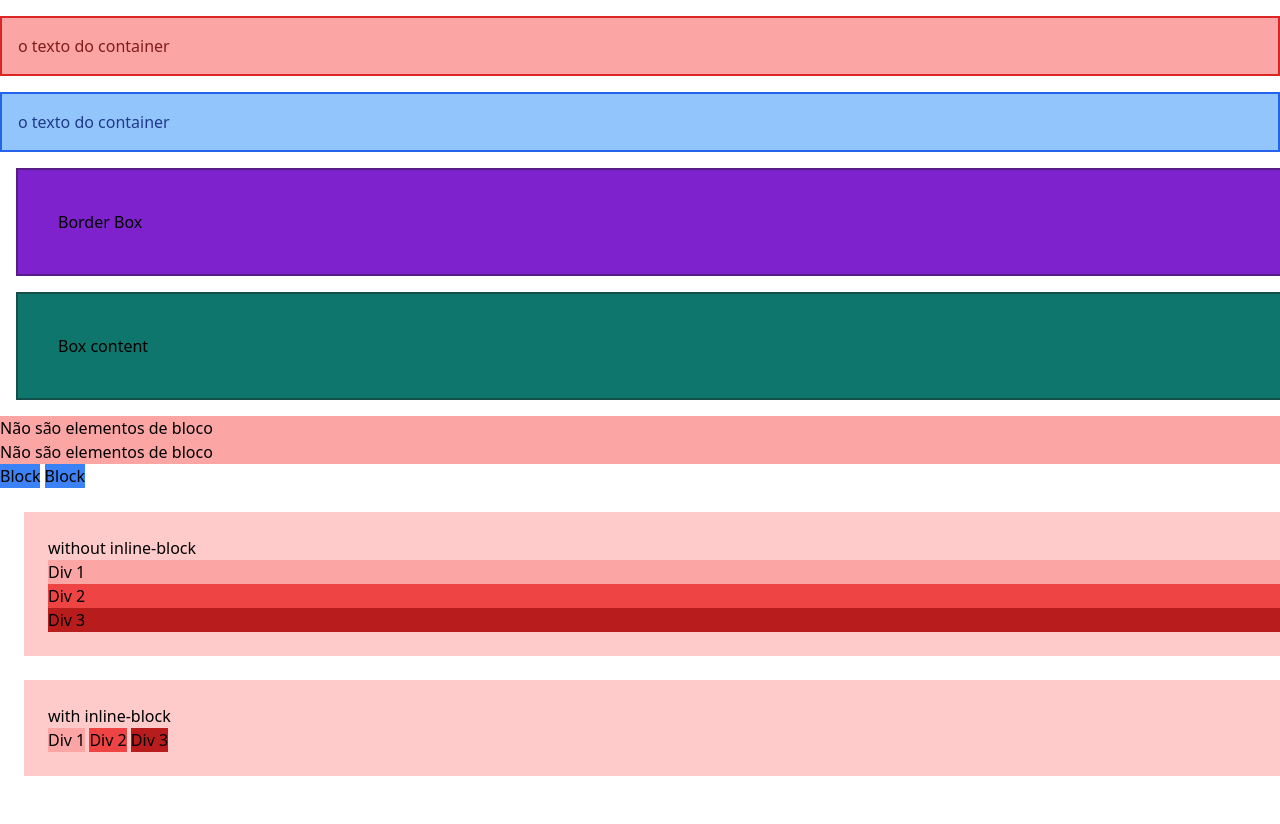
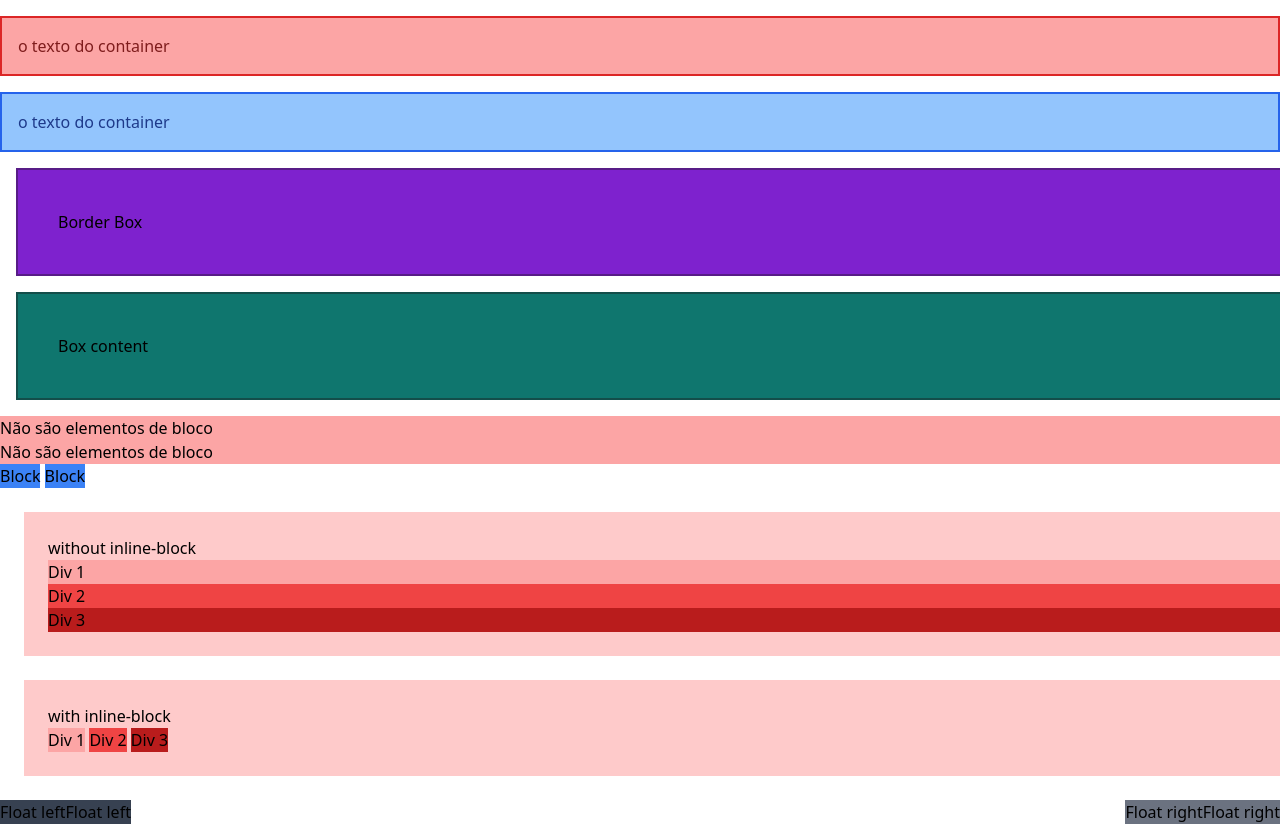
Before and after one commit to douglasmatosdev/learn-tailwind-css, a website: page 03_layout/src/index.html in a window 1280 px wide. Shown: the top 824 px of the page. Before the commit the page ends 800 px from the top, so only its background shows below. Drawn offline with Linux system fonts and the light colour scheme.

Commit message:
float and clearfix

```diff
--- a/03_layout/src/index.html
+++ b/03_layout/src/index.html
@@ -51,5 +51,11 @@
       <div class="bg-red-500 inline-block">Div 2</div>
       <div class="bg-red-700 inline-block">Div 3</div>
     </div>
+
+    <div class="bg-gray-500 float-right">Float right</div>
+    <div class="bg-gray-700 float-left">Float left</div>
+    <div class="clearfix"></div>
+    <div class="bg-gray-700 float-left">Float left</div>
+    <div class="bg-gray-500 float-right">Float right</div>
   </body>
 </html>
```
Also changed, not shown: 03_layout/src/css/styles.css.
